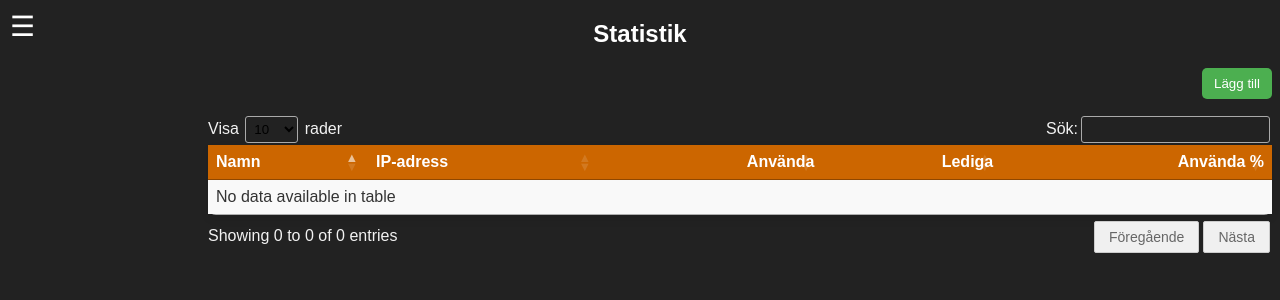
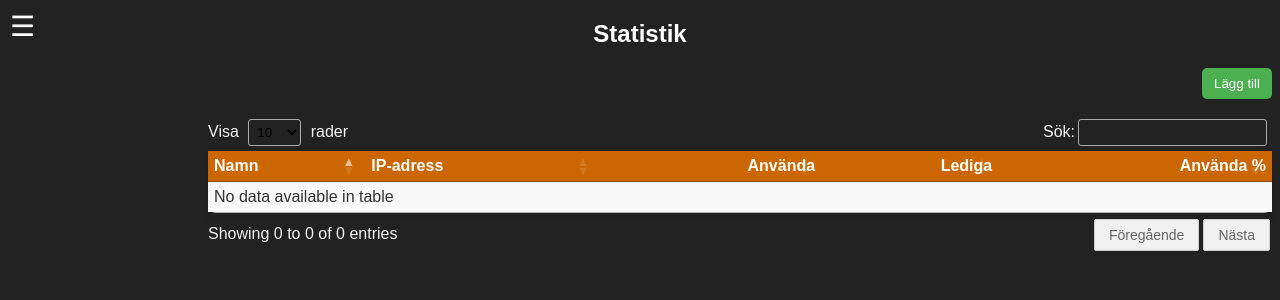
Before and after one commit to andershagman/network_utility, a Flask app: page /stats in a window 1280 px wide. Shown: the top 300 px of the page. Run offline with Flask 3, Linux system fonts and the light colour scheme; the visitor is signed in with stand-in values (Sample User, id 1); data that the repository does not hold is empty; some libraries are stand-ins or nearby versions.

Commit message:
lite justering

```diff
--- a/static/row_modal.js
+++ b/static/row_modal.js
@@ -1,6 +1,6 @@
 document.addEventListener("DOMContentLoaded", () => {
+  // Lyssnar på klick på tabellen för att redigera en post
   const table = document.getElementById("dataTable");
-
   if (table) {
     table.addEventListener("click", (e) => {
       const row = e.target.closest("tr");
@@ -18,11 +18,11 @@ document.addEventListener("DOMContentLoaded", () => {
       }
       html += '</form>';
 
-      // Fyll i rowModal
+      // Fyll i modal med formulärinnehåll
       document.getElementById("rowModalTitle").innerText = "Redigera post";
       document.getElementById("rowModalBody").innerHTML = html;
 
-      // Visa modalen
+      // Visa modal
       const modal = document.getElementById("rowModal");
       if (modal) modal.style.display = "block";
     });
@@ -37,7 +37,7 @@ document.addEventListener("DOMContentLoaded", () => {
     });
   }
 
-  // Inuti klickhanteraren efter modalen visats
+  // Hantera radering av posten
   const deleteBtn = document.getElementById("rowDeleteBtn");
   if (deleteBtn) {
     deleteBtn.addEventListener("click", function (e) {
@@ -59,16 +59,9 @@ document.addEventListener("DOMContentLoaded", () => {
     });
   }
 
-});
-
-// row_modal.js
-
-let currentDataType = "";
-
-function openEmptyModal(type) {
-  currentDataType = type;
-
-  // Förifylld mall beroende på typ
+  // Lägg till ny post (för användare, grupper, behörigheter)
+  function openAddModal(type) {
+    let rowData;
     const templates = {
       users: {
         username: "",
@@ -88,8 +81,10 @@ function openEmptyModal(type) {
       },
     };
 
-  const rowData = templates[type];
+    // Hämta mall beroende på typ
+    rowData = templates[type];
 
+    // Bygg formulärinnehåll för att lägga till ny post
     let html = '<form id="editForm">';
     for (const key in rowData) {
       let value = rowData[key];
@@ -103,15 +98,20 @@ function openEmptyModal(type) {
     }
     html += '</form>';
 
+    // Fyll i modal med ny postdata
     document.getElementById("rowModalTitle").innerText = `Ny ${type.slice(0, -1)}`;
     document.getElementById("rowModalBody").innerHTML = html;
-  document.getElementById("rowModal").style.display = "block";
+
+    // Visa modal
+    const modal = document.getElementById("rowModal");
+    if (modal) modal.style.display = "block";
   }
 
-// Eventlyssnare för knappen Lägg till
+  // Lägg till eventlyssnare för knappar för att lägga till nya poster
   ["users", "groups", "permissions"].forEach((type) => {
     const btn = document.getElementById(`${type}AddBtn`);
     if (btn) {
-    btn.addEventListener("click", () => openEmptyModal(type));
+      btn.addEventListener("click", () => openAddModal(type));
     }
   });
+});
--- a/static/style.css
+++ b/static/style.css
@@ -15,7 +15,7 @@ body {
     }
 
     table#dataTable th, table#dataTable td {
-      padding: 8px;
+      padding: 6px;
       text-align: left;
       font-size: 16px;
     }
@@ -92,7 +92,7 @@ table.left-align th {
 .dataTables_length select {
   margin-left: 10px;
   padding: 4px;
-  margin: 2px;
+  margin: 5px;
   border-radius: 4px;
   border: 1px solid #ccc;
 }
```
Lines whose indentation alone changed are shown as unchanged.
